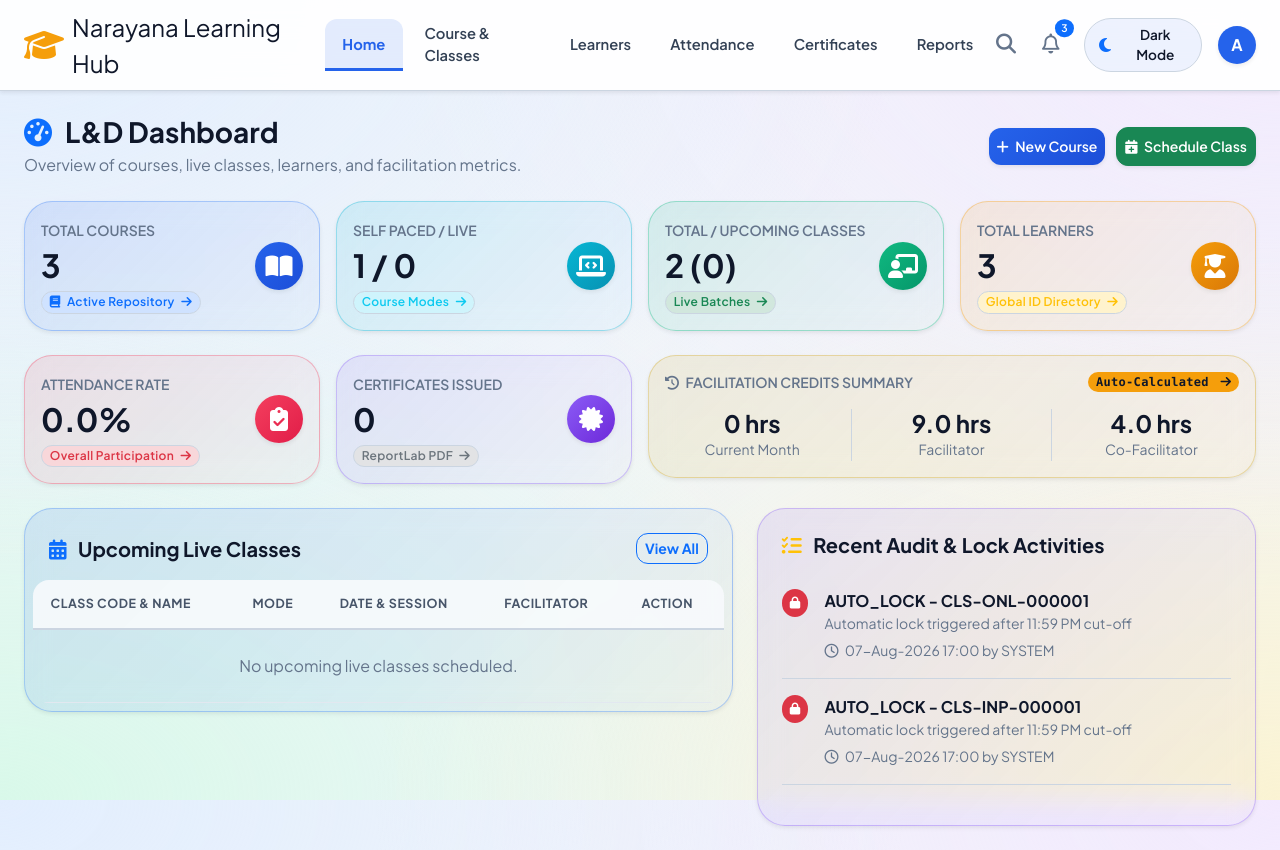
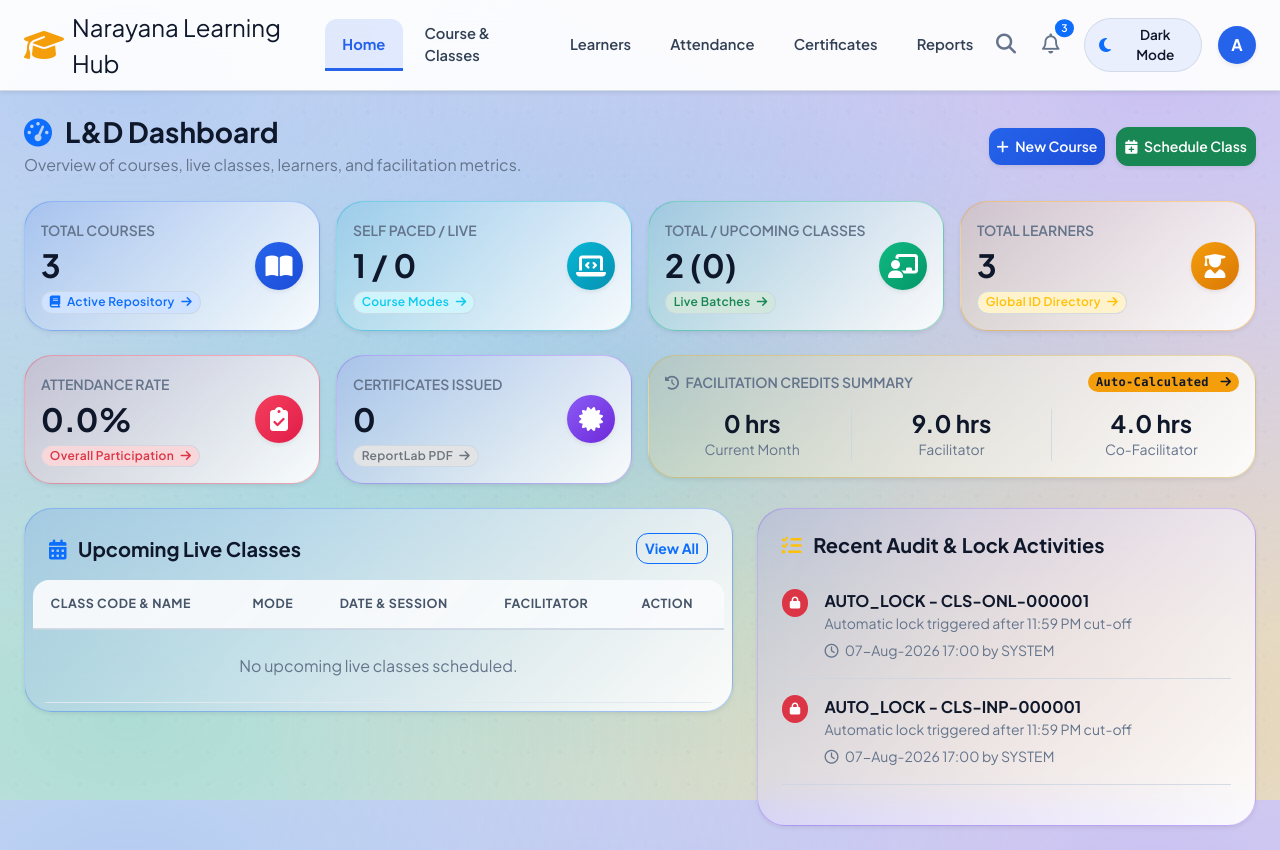
Before and after one commit to TnsSamanvitha18/NarayanaLMS, a Flask app: page /dashboard in a window 1280 px wide. Run offline with Flask 3, Linux system fonts and the light colour scheme; the visitor is signed in with stand-in values (Sample User, id 1); data comes from the database, SQL or seed files in the repository; data that the repository does not hold is empty.

Commit message:
Implement animated cyber mesh canvas background with tech grid pattern overlay and high-vibrancy color orbs

```diff
--- a/app/static/css/style.css
+++ b/app/static/css/style.css
@@ -1,43 +1,57 @@
 /* ==========================================================================
    NARAYANA LEARNING HUB - VIBRANT TECHNOLOGICAL DESIGN SYSTEM
-   Supports Light & Dark (Cyber Slate) Modes with Modern Rectangular Inputs
+   Supports Light & Dark (Cyber Slate) Modes with Animated Tech Mesh Canvas
    ========================================================================== */
 
-/* --- Light Mode Color Tokens & Colorful Mesh Canvas --- */
+/* --- Keyframe Animations for Background Canvas --- */
+@keyframes ambientMeshShift {
+    0% {
+        background-position: 0% 0%, 100% 0%, 100% 100%, 0% 100%;
+    }
+    50% {
+        background-position: 100% 50%, 0% 100%, 0% 0%, 100% 50%;
+    }
+    100% {
+        background-position: 0% 0%, 100% 0%, 100% 100%, 0% 100%;
+    }
+}
+
+/* --- Light Mode Color Tokens & Vibrant Mesh Canvas --- */
 :root, [data-theme="light"] {
-    --bg-app: radial-gradient(at 0% 0%, rgba(224, 237, 255, 0.85) 0px, transparent 50%),
-              radial-gradient(at 100% 0%, rgba(243, 232, 255, 0.85) 0px, transparent 50%),
-              radial-gradient(at 100% 100%, rgba(254, 243, 199, 0.75) 0px, transparent 50%),
-              radial-gradient(at 0% 100%, rgba(209, 250, 229, 0.75) 0px, transparent 50%),
-              #F1F5F9;
+    --bg-app: radial-gradient(at 10% 10%, rgba(59, 130, 246, 0.28) 0px, transparent 55%),
+              radial-gradient(at 90% 10%, rgba(139, 92, 246, 0.28) 0px, transparent 55%),
+              radial-gradient(at 90% 90%, rgba(245, 158, 11, 0.25) 0px, transparent 55%),
+              radial-gradient(at 10% 90%, rgba(16, 185, 129, 0.25) 0px, transparent 55%),
+              radial-gradient(at 50% 50%, rgba(6, 182, 212, 0.2) 0px, transparent 65%),
+              #E2E8F0;
 
-    --bg-surface: linear-gradient(145deg, rgba(255, 255, 255, 0.95) 0%, rgba(248, 250, 252, 0.9) 100%);
-    --bg-surface-elevated: linear-gradient(145deg, rgba(255, 255, 255, 0.95) 0%, rgba(241, 245, 249, 0.9) 100%);
+    --bg-surface: linear-gradient(145deg, rgba(255, 255, 255, 0.92) 0%, rgba(248, 250, 252, 0.85) 100%);
+    --bg-surface-elevated: linear-gradient(145deg, rgba(255, 255, 255, 0.95) 0%, rgba(241, 245, 249, 0.88) 100%);
     --bg-glass: rgba(255, 255, 255, 0.88);
 
     --text-primary: #0F172A;
     --text-secondary: #334155;
     --text-muted: #64748B;
 
-    --border-color: #CBD5E1;
-    --border-subtle: #E2E8F0;
+    --border-color: rgba(203, 213, 225, 0.8);
+    --border-subtle: rgba(226, 232, 240, 0.8);
 
     --navy-blue: #2563EB;
     --navy-dark: #1D4ED8;
     --navy-light: #3B82F6;
 
     --gold-accent: #F59E0B;
-    --gold-glow: rgba(245, 158, 11, 0.25);
+    --gold-glow: rgba(245, 158, 11, 0.3);
 
     --cyan-accent: #06B6D4;
-    --cyan-glow: rgba(6, 182, 212, 0.2);
+    --cyan-glow: rgba(6, 182, 212, 0.25);
 
-    --card-shadow: 0 10px 25px rgba(0, 0, 0, 0.06), 0 2px 6px rgba(0, 0, 0, 0.03);
-    --card-hover-shadow: 0 18px 38px rgba(37, 99, 235, 0.16);
+    --card-shadow: 0 14px 30px rgba(15, 23, 42, 0.08), 0 4px 10px rgba(0, 0, 0, 0.03);
+    --card-hover-shadow: 0 22px 42px rgba(37, 99, 235, 0.2);
 
-    --table-header-bg: rgba(248, 250, 252, 0.9);
+    --table-header-bg: rgba(248, 250, 252, 0.95);
     --table-header-text: #475569;
-    --table-row-hover: rgba(241, 245, 249, 0.8);
+    --table-row-hover: rgba(241, 245, 249, 0.85);
     --table-border: #E2E8F0;
 
     --input-bg: #FFFFFF;
@@ -48,32 +62,35 @@
     --subnav-bg: rgba(248, 250, 252, 0.9);
 
     /* Light Mode Descent Card Fills */
-    --card-blue-fill: linear-gradient(135deg, rgba(37, 99, 235, 0.12) 0%, rgba(59, 130, 246, 0.03) 100%);
-    --card-cyan-fill: linear-gradient(135deg, rgba(6, 182, 212, 0.12) 0%, rgba(56, 189, 248, 0.03) 100%);
-    --card-emerald-fill: linear-gradient(135deg, rgba(16, 185, 129, 0.12) 0%, rgba(52, 211, 153, 0.03) 100%);
-    --card-amber-fill: linear-gradient(135deg, rgba(245, 158, 11, 0.12) 0%, rgba(251, 191, 36, 0.03) 100%);
-    --card-coral-fill: linear-gradient(135deg, rgba(244, 63, 94, 0.12) 0%, rgba(251, 113, 133, 0.03) 100%);
-    --card-purple-fill: linear-gradient(135deg, rgba(139, 92, 246, 0.12) 0%, rgba(167, 139, 250, 0.03) 100%);
-    --card-gold-fill: linear-gradient(135deg, rgba(212, 175, 55, 0.14) 0%, rgba(245, 158, 11, 0.03) 100%);
+    --card-blue-fill: linear-gradient(135deg, rgba(37, 99, 235, 0.14) 0%, rgba(255, 255, 255, 0.9) 100%);
+    --card-cyan-fill: linear-gradient(135deg, rgba(6, 182, 212, 0.14) 0%, rgba(255, 255, 255, 0.9) 100%);
+    --card-emerald-fill: linear-gradient(135deg, rgba(16, 185, 129, 0.14) 0%, rgba(255, 255, 255, 0.9) 100%);
+    --card-amber-fill: linear-gradient(135deg, rgba(245, 158, 11, 0.14) 0%, rgba(255, 255, 255, 0.9) 100%);
+    --card-coral-fill: linear-gradient(135deg, rgba(244, 63, 94, 0.14) 0%, rgba(255, 255, 255, 0.9) 100%);
+    --card-purple-fill: linear-gradient(135deg, rgba(139, 92, 246, 0.14) 0%, rgba(255, 255, 255, 0.9) 100%);
+    --card-gold-fill: linear-gradient(135deg, rgba(212, 175, 55, 0.16) 0%, rgba(255, 255, 255, 0.9) 100%);
+
+    --tech-grid-color: rgba(37, 99, 235, 0.08);
 }
 
 /* --- Dark Mode Color Tokens & Cyber Aurora Canvas --- */
 [data-theme="dark"] {
-    --bg-app: radial-gradient(at 0% 0%, rgba(30, 58, 138, 0.45) 0px, transparent 50%),
-              radial-gradient(at 100% 0%, rgba(91, 33, 182, 0.45) 0px, transparent 50%),
-              radial-gradient(at 100% 100%, rgba(6, 95, 70, 0.38) 0px, transparent 50%),
-              radial-gradient(at 0% 100%, rgba(159, 18, 57, 0.38) 0px, transparent 50%),
-              #090D16;
+    --bg-app: radial-gradient(at 10% 10%, rgba(30, 58, 138, 0.65) 0px, transparent 55%),
+              radial-gradient(at 90% 10%, rgba(91, 33, 182, 0.65) 0px, transparent 55%),
+              radial-gradient(at 90% 90%, rgba(6, 95, 70, 0.55) 0px, transparent 55%),
+              radial-gradient(at 10% 90%, rgba(159, 18, 57, 0.55) 0px, transparent 55%),
+              radial-gradient(at 50% 50%, rgba(14, 116, 144, 0.45) 0px, transparent 65%),
+              #070B14;
 
-    --bg-surface: linear-gradient(145deg, rgba(30, 41, 59, 0.95) 0%, rgba(15, 23, 42, 0.9) 100%);
-    --bg-surface-elevated: linear-gradient(145deg, rgba(51, 65, 85, 0.95) 0%, rgba(30, 41, 59, 0.9) 100%);
+    --bg-surface: linear-gradient(145deg, rgba(30, 41, 59, 0.92) 0%, rgba(15, 23, 42, 0.88) 100%);
+    --bg-surface-elevated: linear-gradient(145deg, rgba(51, 65, 85, 0.92) 0%, rgba(30, 41, 59, 0.88) 100%);
     --bg-glass: rgba(17, 24, 39, 0.85);
 
     --text-primary: #F9FAFB;
     --text-secondary: #E5E7EB;
     --text-muted: #9CA3AF;
 
-    --border-color: #374151;
+    --border-color: rgba(55, 65, 81, 0.9);
     --border-subtle: #1F2937;
 
     --navy-blue: #3B82F6;
@@ -102,23 +119,48 @@
     --subnav-bg: rgba(11, 15, 25, 0.9);
 
     /* Dark Mode Descent Card Fills */
-    --card-blue-fill: linear-gradient(135deg, rgba(30, 58, 138, 0.45) 0%, rgba(15, 23, 42, 0.85) 100%);
-    --card-cyan-fill: linear-gradient(135deg, rgba(14, 116, 144, 0.45) 0%, rgba(15, 23, 42, 0.85) 100%);
-    --card-emerald-fill: linear-gradient(135deg, rgba(6, 95, 70, 0.45) 0%, rgba(15, 23, 42, 0.85) 100%);
-    --card-amber-fill: linear-gradient(135deg, rgba(146, 64, 14, 0.45) 0%, rgba(15, 23, 42, 0.85) 100%);
-    --card-coral-fill: linear-gradient(135deg, rgba(159, 18, 57, 0.45) 0%, rgba(15, 23, 42, 0.85) 100%);
-    --card-purple-fill: linear-gradient(135deg, rgba(91, 33, 182, 0.45) 0%, rgba(15, 23, 42, 0.85) 100%);
-    --card-gold-fill: linear-gradient(135deg, rgba(120, 53, 15, 0.45) 0%, rgba(15, 23, 42, 0.85) 100%);
+    --card-blue-fill: linear-gradient(135deg, rgba(30, 58, 138, 0.55) 0%, rgba(15, 23, 42, 0.88) 100%);
+    --card-cyan-fill: linear-gradient(135deg, rgba(14, 116, 144, 0.55) 0%, rgba(15, 23, 42, 0.88) 100%);
+    --card-emerald-fill: linear-gradient(135deg, rgba(6, 95, 70, 0.55) 0%, rgba(15, 23, 42, 0.88) 100%);
+    --card-amber-fill: linear-gradient(135deg, rgba(146, 64, 14, 0.55) 0%, rgba(15, 23, 42, 0.88) 100%);
+    --card-coral-fill: linear-gradient(135deg, rgba(159, 18, 57, 0.55) 0%, rgba(15, 23, 42, 0.88) 100%);
+    --card-purple-fill: linear-gradient(135deg, rgba(91, 33, 182, 0.55) 0%, rgba(15, 23, 42, 0.88) 100%);
+    --card-gold-fill: linear-gradient(135deg, rgba(120, 53, 15, 0.55) 0%, rgba(15, 23, 42, 0.88) 100%);
+
+    --tech-grid-color: rgba(56, 189, 248, 0.06);
 }
 
-/* --- Base Reset & Typography --- */
+/* --- Base Reset, Tech Grid Overlay & Typography --- */
 body {
     font-family: 'Plus Jakarta Sans', 'Inter', -apple-system, BlinkMacSystemFont, "Segoe UI", Roboto, sans-serif;
     color: var(--text-primary);
     background: var(--bg-app);
+    background-size: 200% 200%;
     background-attachment: fixed;
-    transition: background 0.4s ease, color 0.3s ease;
+    animation: ambientMeshShift 25s ease infinite;
+    transition: color 0.3s ease;
     min-height: 100vh;
+    position: relative;
+}
+
+/* Futuristic Geometric Tech Grid Overlay */
+body::before {
+    content: '';
+    position: fixed;
+    top: 0;
+    left: 0;
+    width: 100%;
+    height: 100%;
+    background-image: radial-gradient(var(--tech-grid-color) 1.2px, transparent 1.2px);
+    background-size: 32px 32px;
+    pointer-events: none;
+    z-index: 0;
+}
+
+/* Main Content Wrapper above Grid */
+main, header, footer {
+    position: relative;
+    z-index: 1;
 }
 
 /* --- Login Form Field Styling --- */
@@ -159,44 +201,51 @@ body {
 /* --- Descent Gradient Card Utilities --- */
 .card-gradient-blue {
     background: var(--card-blue-fill) !important;
-    border: 1px solid rgba(59, 130, 246, 0.35) !important;
-    backdrop-filter: blur(12px);
+    border: 1px solid rgba(59, 130, 246, 0.4) !important;
+    backdrop-filter: blur(16px);
+    -webkit-backdrop-filter: blur(16px);
 }
 
 .card-gradient-cyan {
     background: var(--card-cyan-fill) !important;
-    border: 1px solid rgba(6, 182, 212, 0.35) !important;
-    backdrop-filter: blur(12px);
+    border: 1px solid rgba(6, 182, 212, 0.4) !important;
+    backdrop-filter: blur(16px);
+    -webkit-backdrop-filter: blur(16px);
 }
 
 .card-gradient-emerald {
     background: var(--card-emerald-fill) !important;
-    border: 1px solid rgba(16, 185, 129, 0.35) !important;
-    backdrop-filter: blur(12px);
+    border: 1px solid rgba(16, 185, 129, 0.4) !important;
+    backdrop-filter: blur(16px);
+    -webkit-backdrop-filter: blur(16px);
 }
 
 .card-gradient-amber {
     background: var(--card-amber-fill) !important;
-    border: 1px solid rgba(245, 158, 11, 0.35) !important;
-    backdrop-filter: blur(12px);
+    border: 1px solid rgba(245, 158, 11, 0.4) !important;
+    backdrop-filter: blur(16px);
+    -webkit-backdrop-filter: blur(16px);
 }
 
 .card-gradient-coral {
     background: var(--card-coral-fill) !important;
-    border: 1px solid rgba(244, 63, 94, 0.35) !important;
-    backdrop-filter: blur(12px);
+    border: 1px solid rgba(244, 63, 94, 0.4) !important;
+    backdrop-filter: blur(16px);
+    -webkit-backdrop-filter: blur(16px);
 }
 
 .card-gradient-purple {
     background: var(--card-purple-fill) !important;
-    border: 1px solid rgba(139, 92, 246, 0.35) !important;
-    backdrop-filter: blur(12px);
+    border: 1px solid rgba(139, 92, 246, 0.4) !important;
+    backdrop-filter: blur(16px);
+    -webkit-backdrop-filter: blur(16px);
 }
 
 .card-gradient-gold {
     background: var(--card-gold-fill) !important;
-    border: 1px solid rgba(212, 175, 55, 0.4) !important;
-    backdrop-filter: blur(12px);
+    border: 1px solid rgba(212, 175, 55, 0.45) !important;
+    backdrop-filter: blur(16px);
+    -webkit-backdrop-filter: blur(16px);
 }
 
 /* Vibrant Utility Gradients & Accents */
@@ -253,7 +303,8 @@ body {
 /* --- Circular & Rounded Cards --- */
 .card {
     background: var(--bg-surface);
-    backdrop-filter: blur(12px);
+    backdrop-filter: blur(16px);
+    -webkit-backdrop-filter: blur(16px);
     border: 1px solid var(--border-color);
     border-radius: 28px !important;
     box-shadow: var(--card-shadow);
@@ -312,7 +364,8 @@ body {
 .card-stat {
     border-radius: 28px !important;
     background: var(--bg-surface);
-    backdrop-filter: blur(12px);
+    backdrop-filter: blur(16px);
+    -webkit-backdrop-filter: blur(16px);
     box-shadow: var(--card-shadow);
     transition: all 0.3s ease;
 }
@@ -382,8 +436,8 @@ body {
 /* --- Top Header & Nav Tabs --- */
 .ls-navbar {
     background-color: var(--header-bg);
-    backdrop-filter: blur(16px);
-    -webkit-backdrop-filter: blur(16px);
+    backdrop-filter: blur(20px);
+    -webkit-backdrop-filter: blur(20px);
     border-bottom: 1px solid var(--border-color);
     transition: background-color 0.3s ease;
 }
```
Also changed, not shown: other parts of app/static/css/style.css (+20 -14 lines).
